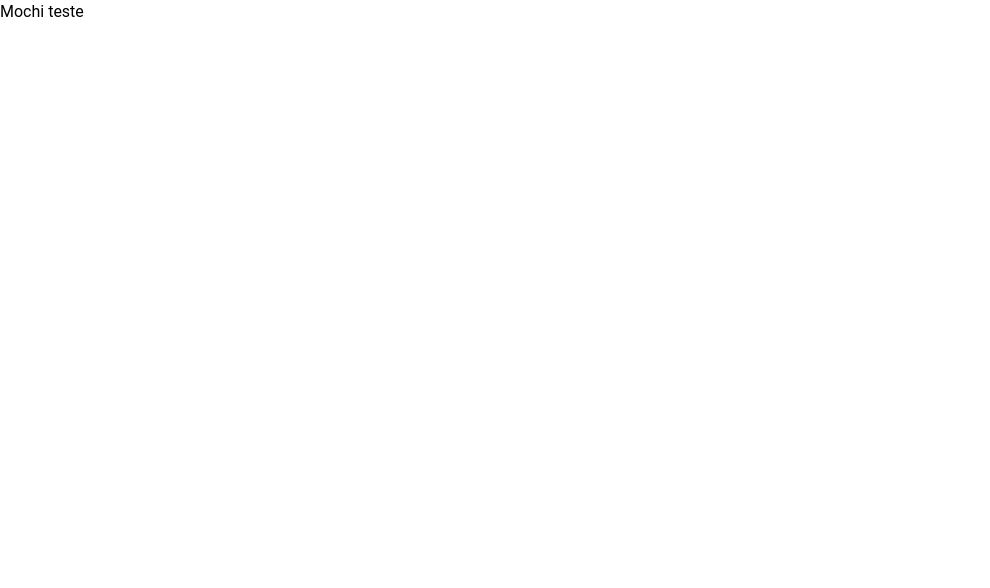
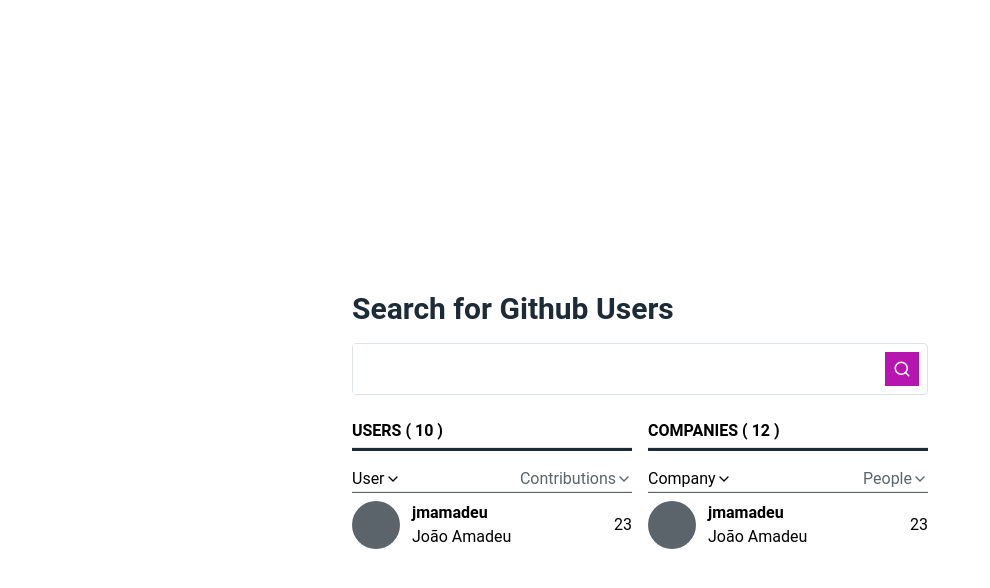
Before and after one commit to jmamadeu/andromeda, a Next.js app: page / in a window 1280 px wide. Shown: the top 588 px of the page, without its empty margins (0-990 px from the left). Built offline with nearby package versions, Linux system fonts and the light colour scheme.

Commit message:
:zap: chore: Create the main view

```diff
--- a/src/pages/index.tsx
+++ b/src/pages/index.tsx
@@ -1,4 +1,7 @@
 import Head from 'next/head';
+
+import { FiSearch } from 'react-icons/fi';
+import { GithubProfileList } from '../components';
 
 export default function Home() {
   return (
@@ -8,8 +11,29 @@
         <link rel='icon' href='/favicon.ico' />
       </Head>
 
-      <main>
-        <h1>Mochi teste</h1>
+      <main className='bg-gray-light w-screen h-screen flex justify-center items-center'>
+        <section className='w-full max-w-xl mt-10'>
+          <div>
+            <h1 className='text-gray-bold font-bold text-3xl'>
+              Search for Github Users
+            </h1>
+
+            <div className='mt-4 flex border rounded border-gray-primary'>
+              <input
+                type='text'
+                className='w-full pl-4 outline-none focus:outline-none text-lg'
+              />
+              <button className='focus:outline-none bg-pink-main p-2 mr-2 mt-2 mb-2'>
+                <FiSearch color='#fff' size={18} />
+              </button>
+            </div>
+
+            <section className='mt-6 flex justify-between'>
+              <GithubProfileList totalRecords={10} type='USER' style='mr-4' />
+              <GithubProfileList totalRecords={12} type='ORG' />
+            </section>
+          </div>
+        </section>
       </main>
     </div>
   );
```
